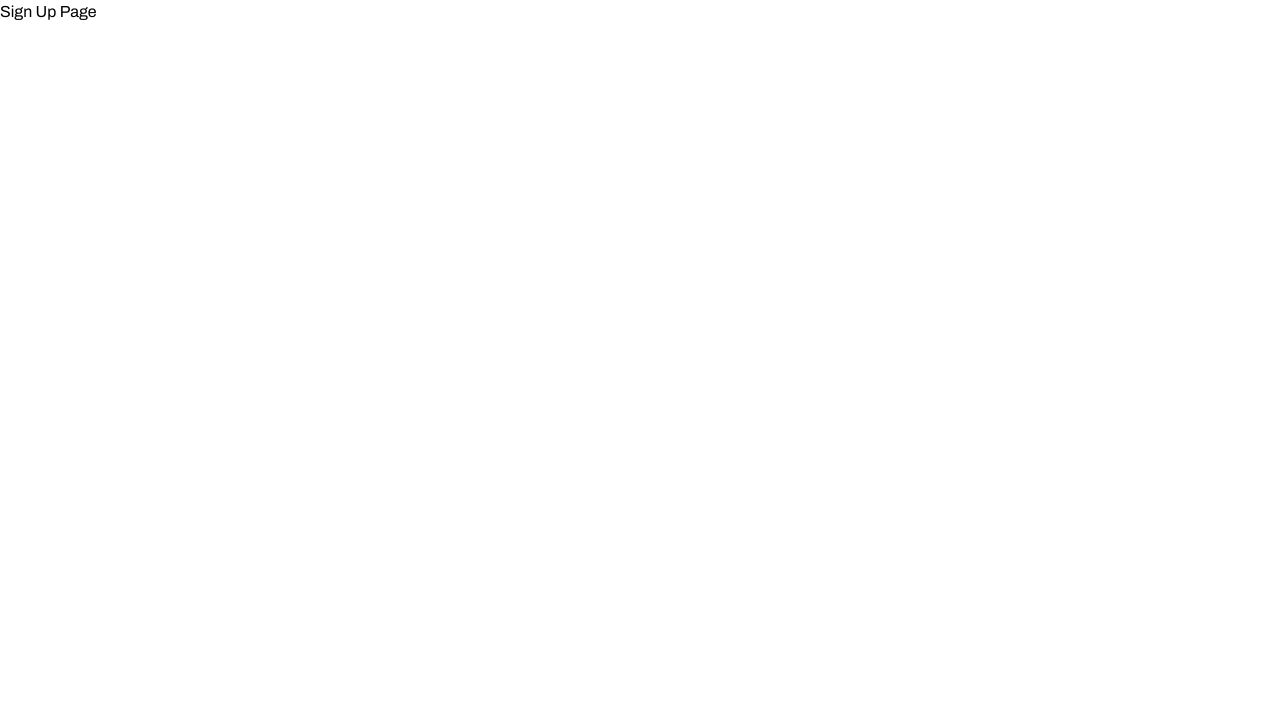
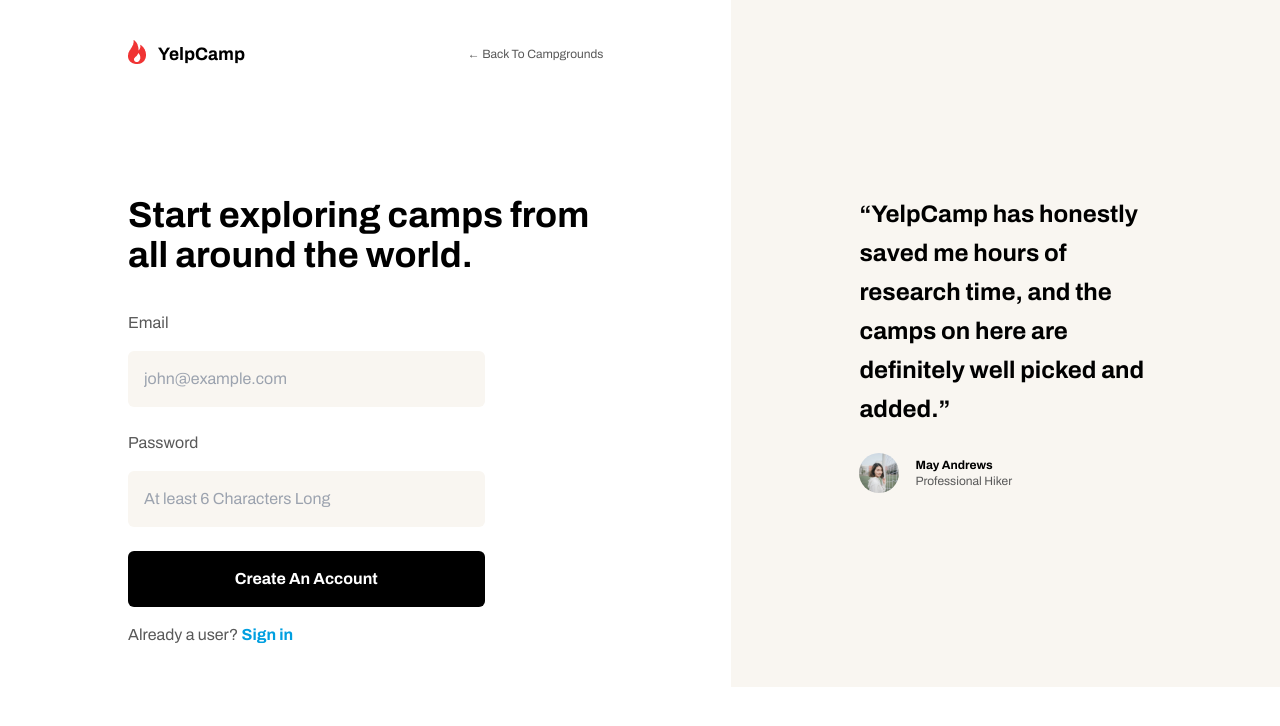
Before and after one commit to JaspalSingh1998/yelcamp, a React (Create React App) app: page /signup in a window 1280 px wide. Shown: the top 726 px of the page. Built offline with nearby package versions, Linux system fonts and the light colour scheme.

Commit message:
Finished Signup Page

```diff
--- a/src/components/SignUp.js
+++ b/src/components/SignUp.js
@@ -1,5 +1,73 @@
+import Logo from "../Assets/Logo.png";
+import Avatar from "../Assets/User Testimonial.svg";
+import * as ROUTES from "../constants/Routes";
+import { Link } from "react-router-dom";
+
 function SignUp() {
-  return <h1>Sign Up Page</h1>;
+  return (
+    <div className="lg:grid lg:grid-cols-double lg:items-stretch">
+      <div className="px-5 py-10 md:px-10 lg:px-32">
+        <div className="flex justify-between items-center mb-10">
+          <img src={Logo} alt="Logo" />
+          <Link to={ROUTES.ALLCAMPS} className="text-xs text-text-muted">
+            {" "}
+            <span>&larr;</span> Back To Campgrounds
+          </Link>
+        </div>
+        <h1 className="font-bold text-4xl mb-9 mt-32">
+          Start exploring camps from all around the world.
+        </h1>
+        <div className="md:w-3/4">
+          <div className="mb-6">
+            <label htmlFor="email" className="text-text-muted block mb-4">
+              Email
+            </label>
+            <input
+              type="email"
+              placeholder="john@example.com"
+              name="email"
+              className="p-4 bg-landing-bg text-text-muted w-full rounded-md"
+            />
+          </div>
+          <div className="mb-6">
+            <label htmlFor="password" className="text-text-muted block mb-4">
+              Password
+            </label>
+            <input
+              type="password"
+              placeholder="At least 6 Characters Long"
+              name="password"
+              className="p-4 bg-landing-bg text-text-muted w-full rounded-md"
+            />
+          </div>
+          <button className="w-full bg-black text-white rounded-md font-bold p-4 mb-4">
+            Create An Account
+          </button>
+          <p className="text-text-muted">
+            Already a user?{" "}
+            <Link to={ROUTES.SIGN_IN} className="text-accent font-bold">
+              Sign in
+            </Link>{" "}
+          </p>
+        </div>
+      </div>
+      <div className="bg-landing-bg py-12 px-5 md:px-10 lg:px-32 lg:flex lg:items-center">
+        <div>
+          <blockquote className="font-bold text-2xl mb-6 lg:leading-relaxed">
+            “YelpCamp has honestly saved me hours of research time, and the
+            camps on here are definitely well picked and added.”
+          </blockquote>
+          <div className="flex gap-4 items-center">
+            <img src={Avatar} alt="May Andrews" />
+            <div>
+              <h4 className="font-bold text-xs">May Andrews</h4>
+              <p className="text-text-muted text-xs">Professional Hiker</p>
+            </div>
+          </div>
+        </div>
+      </div>
+    </div>
+  );
 }
 
 export default SignUp;
```
